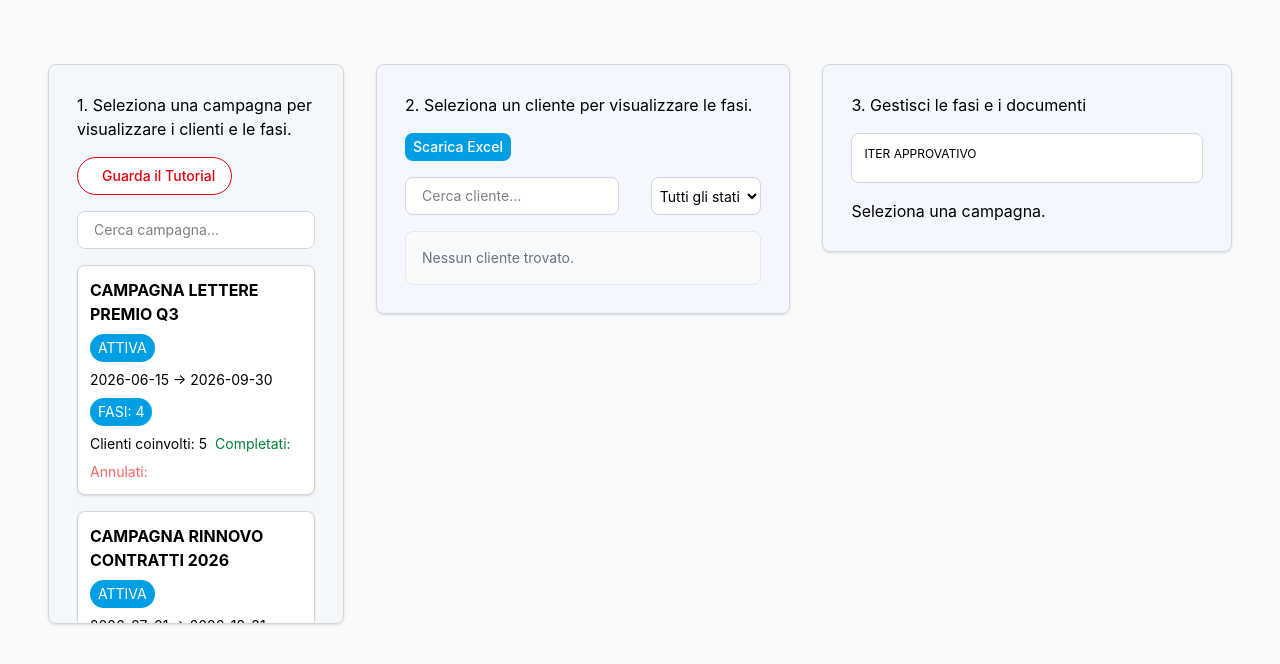
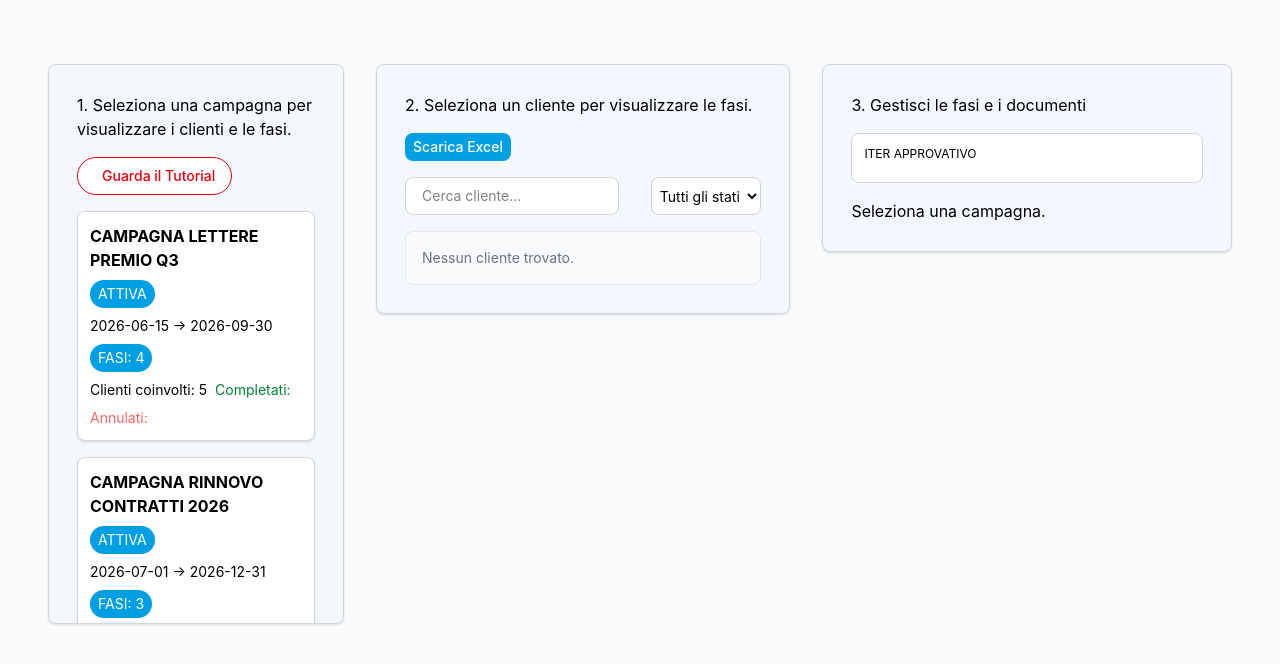
Before and after one commit to GabBenADV/Campagne-CF, a React (Vite) app: page / in a window 1280 px wide. Shown: the top 664 px of the page. Built offline with nearby package versions, Linux system fonts and the light colour scheme.

Commit message:
Hide campaign input field in CampaignsList component

```diff
--- a/src/components/CampaignsList.tsx
+++ b/src/components/CampaignsList.tsx
@@ -71,7 +71,7 @@ export default function CampaignsList({
 
   return (
     <div className="flex flex-col gap-4">
-      <div className="bg-white rounded-lg">
+      <div className="bg-white rounded-lg hidden">
         <input
           type="search"
           value={search}
```
